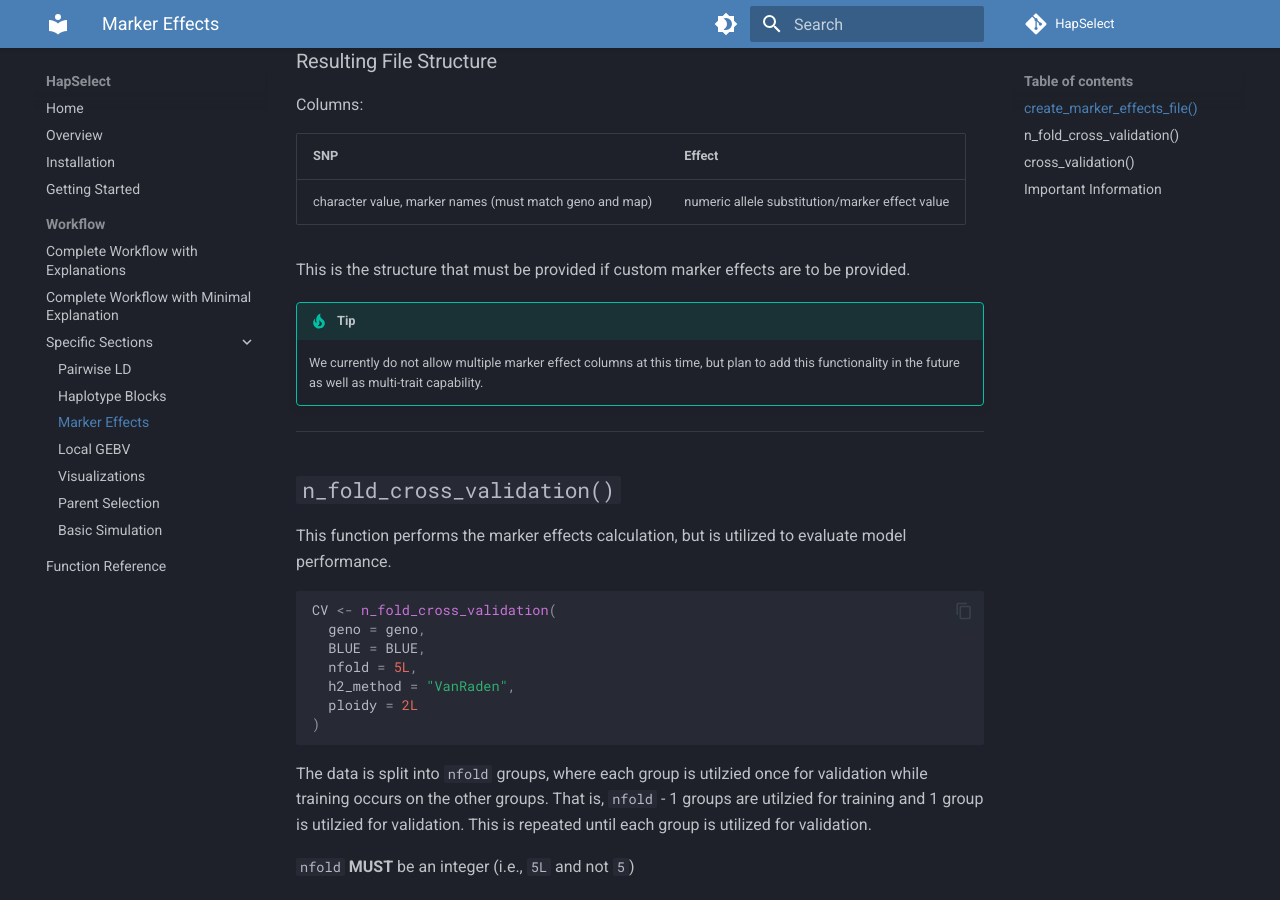
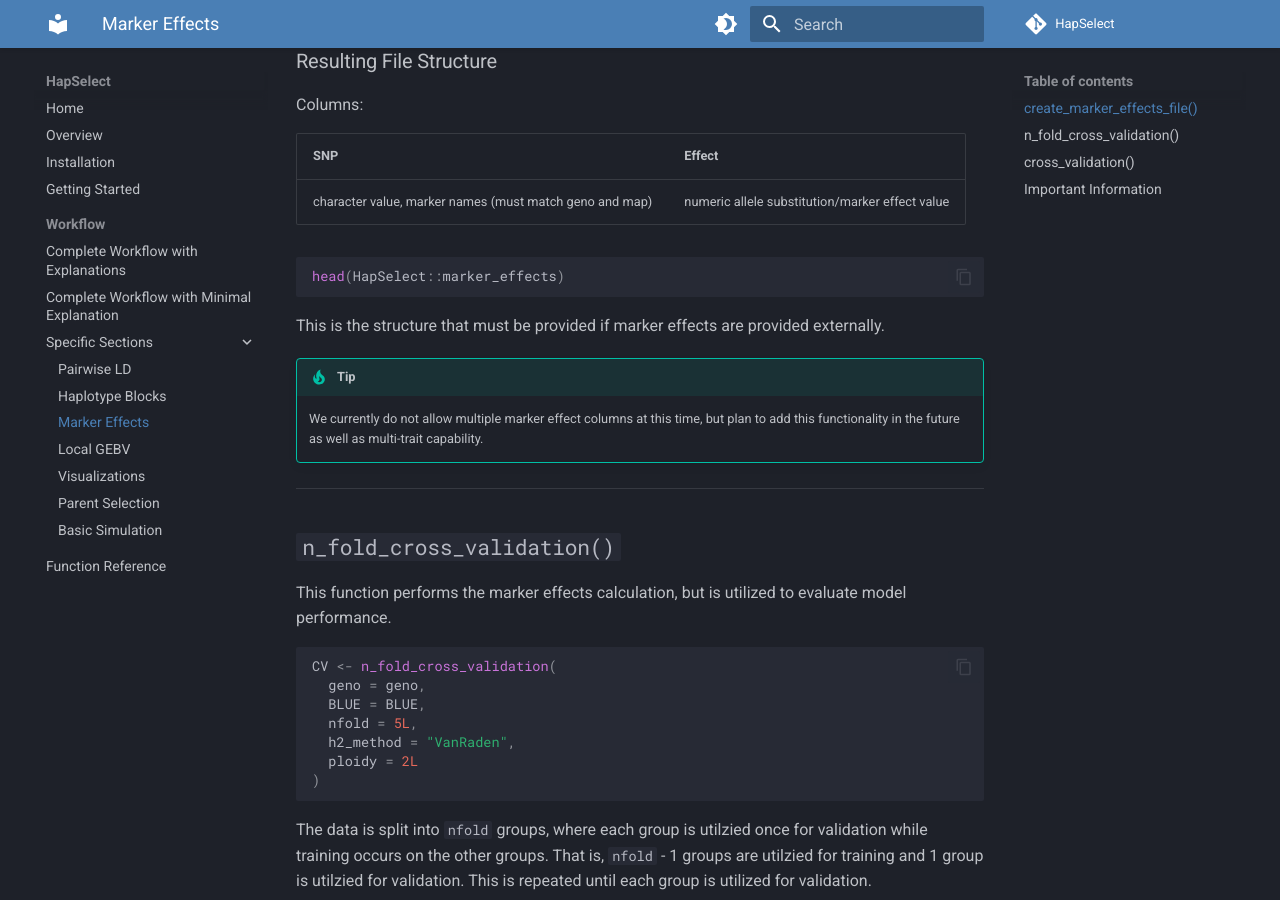
Before and after one commit to wrshf7/HapSelect-Docs, an MkDocs documentation site: the page built from docs/workflow/marker-effects.md, in a window 1280 px wide and 900 px high, scrolled down 1335 px. Built offline with MkDocs 1.6.1 and Material for MkDocs 9.7.7, drawn with Linux system fonts in a browser that asks for light colours; comment, search, counter and statistics services are not loaded.

Commit message:
Update marker-effects.md

````diff
--- a/docs/workflow/marker-effects.md
+++ b/docs/workflow/marker-effects.md
@@ -49,7 +49,11 @@ Columns:
 |-----------|-------------|
 | character value, marker names (must match geno and map) | numeric allele substitution/marker effect value |
 
-This is the structure that must be provided if custom marker effects are to be provided.
+```r
+head(HapSelect::marker_effects)
+```
+
+This is the structure that must be provided if marker effects are provided externally.
 
 !!! tip
     We currently do not allow multiple marker effect columns at this time, but plan to add this functionality in the future as well as multi-trait capability.
````
